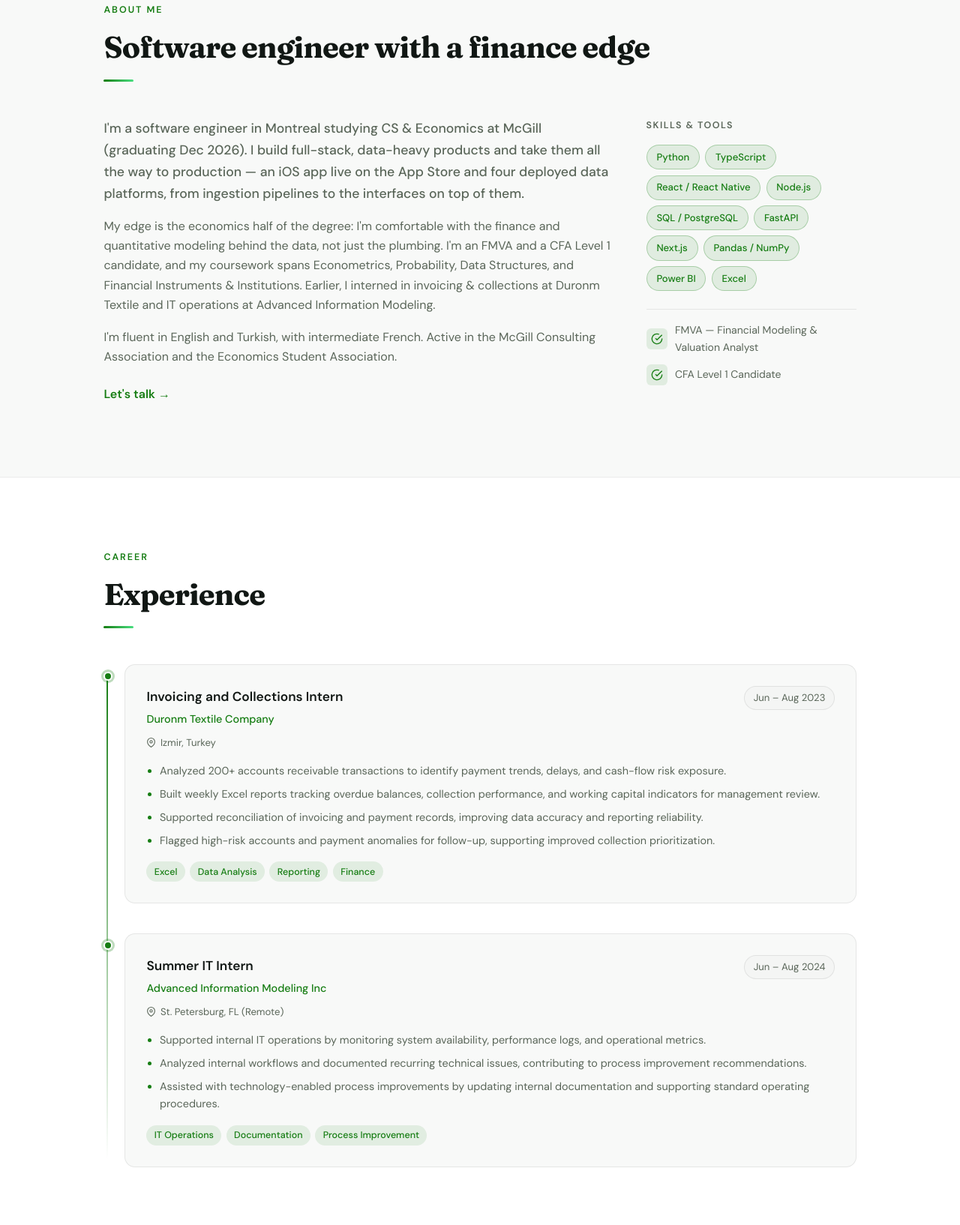
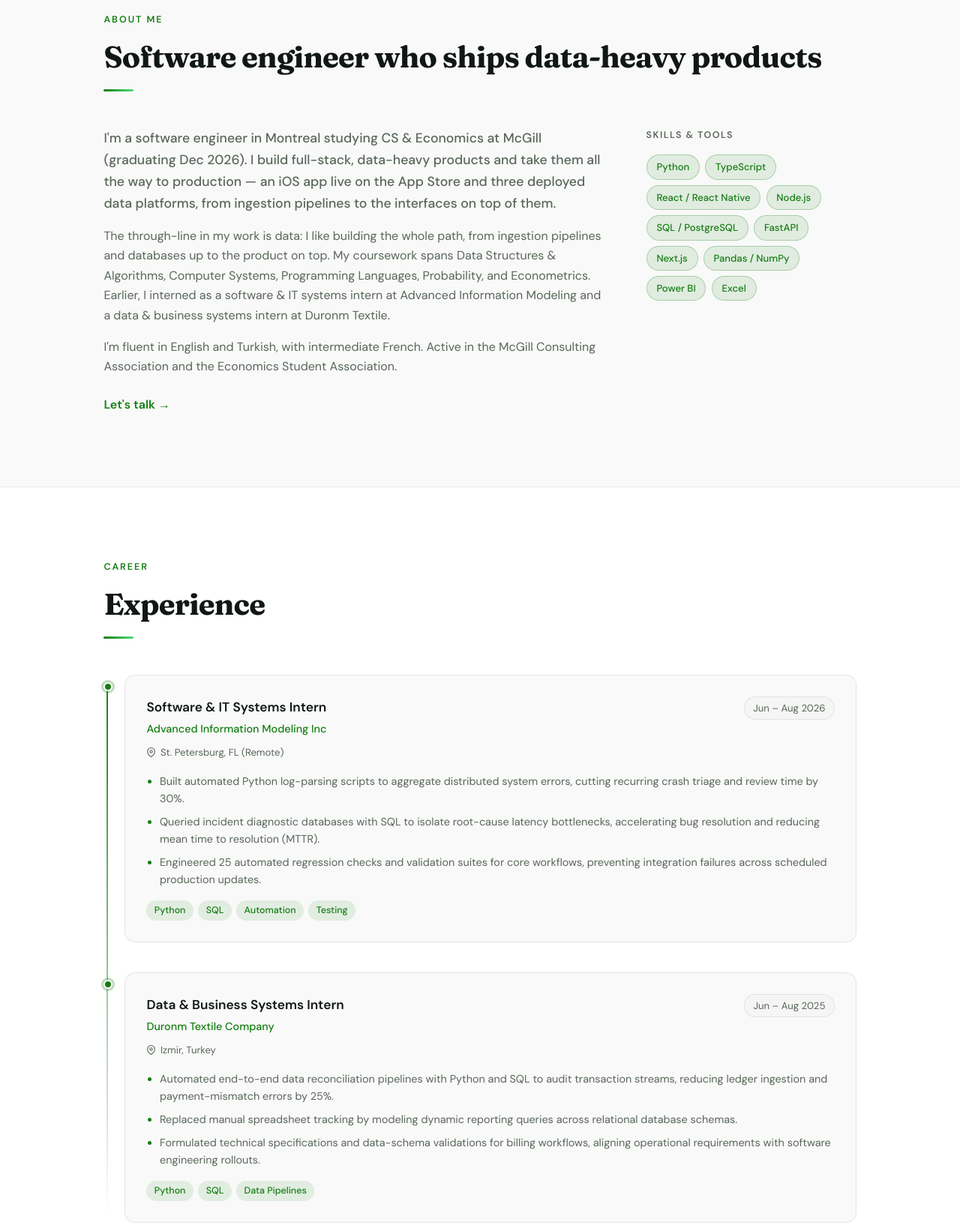
Before and after one commit to kbaran011/Own-Website, a plain HTML site: page index.html in a window 1280 px wide. Shown: the part 894-2528 px from the top of the page at 75% size. Drawn offline with Linux system fonts and the light colour scheme.

Commit message:
Reposition as software & data; update experience; remove FMVA/CFA and AuditAP
- Drop finance-edge framing (About heading, paragraph, hero, meta, certs block)
- Rebuild Experience to match new CV (AIM 2026, Duronm 2025)
- Remove AuditAP case-card; renumber grid; revert live-product count to three

```diff
--- a/index.html
+++ b/index.html
@@ -3,7 +3,7 @@
 <head>
   <meta charset="UTF-8">
   <meta name="viewport" content="width=device-width, initial-scale=1.0">
-  <meta name="description" content="Baran Dursun — Software engineer who ships data-heavy products with a finance edge. McGill CS & Economics '26. An App Store app and four live data products. Open to internships and new grad roles.">
+  <meta name="description" content="Baran Dursun — Software engineer who ships data-heavy products. McGill CS & Economics '26. An App Store app and three live data products. Open to internships and new grad roles.">
   <link rel="canonical" href="https://kemalbarandursun.com/">
   <title>Baran Dursun — Software Engineer</title>
   <script>
@@ -18,7 +18,7 @@
 
   <!-- Open Graph -->
   <meta property="og:title" content="Baran Dursun — Software Engineer">
-  <meta property="og:description" content="Software engineer who ships data-heavy products with a finance edge. McGill CS & Economics '26 — an App Store app and four live data products.">
+  <meta property="og:description" content="Software engineer who ships data-heavy products. McGill CS & Economics '26 — an App Store app and three live data products.">
   <meta property="og:type" content="website">
   <meta property="og:url" content="https://kemalbarandursun.com/">
   <meta property="og:site_name" content="Baran Dursun">
@@ -30,7 +30,7 @@
   <!-- Twitter -->
   <meta name="twitter:card" content="summary_large_image">
   <meta name="twitter:title" content="Baran Dursun — Software Engineer">
-  <meta name="twitter:description" content="Software engineer who ships data-heavy products with a finance edge. McGill CS & Economics '26 — an App Store app and four live data products.">
+  <meta name="twitter:description" content="Software engineer who ships data-heavy products. McGill CS & Economics '26 — an App Store app and three live data products.">
   <meta name="twitter:image" content="https://kemalbarandursun.com/assets/og-image.png">
   <meta name="twitter:image:alt" content="Baran Dursun — Software engineer who builds and ships data-heavy products">
 
@@ -107,7 +107,7 @@
             I build and ship <span class="highlight">data-heavy products</span>.
           </h1>
           <p class="hero-desc reveal">
-            McGill CS &amp; Economics '26. I ship full-stack products end to end — an App Store app and four live data platforms — with a finance edge (FMVA, CFA Level 1 candidate).
+            McGill CS &amp; Economics '26. I ship full-stack, data-heavy products end to end — an App Store app and three live data platforms, from ingestion pipelines to the interfaces on top of them.
           </p>
           <div class="hero-cta reveal">
             <a href="#work" class="btn btn-primary">
@@ -138,15 +138,15 @@
       <div class="container section-inner">
         <div class="section-header reveal">
           <p class="section-eyebrow">About me</p>
-          <h2 class="section-title">Software engineer with a finance edge</h2>
+          <h2 class="section-title">Software engineer who ships data-heavy products</h2>
         </div>
         <div class="about-grid">
           <div class="about-content">
             <p class="about-lead reveal">
-              I'm a software engineer in Montreal studying CS &amp; Economics at McGill (graduating Dec 2026). I build full-stack, data-heavy products and take them all the way to production — an iOS app live on the App Store and four deployed data platforms, from ingestion pipelines to the interfaces on top of them.
+              I'm a software engineer in Montreal studying CS &amp; Economics at McGill (graduating Dec 2026). I build full-stack, data-heavy products and take them all the way to production — an iOS app live on the App Store and three deployed data platforms, from ingestion pipelines to the interfaces on top of them.
             </p>
             <p class="reveal">
-              My edge is the economics half of the degree: I'm comfortable with the finance and quantitative modeling behind the data, not just the plumbing. I'm an FMVA and a CFA Level 1 candidate, and my coursework spans Econometrics, Probability, Data Structures, and Financial Instruments &amp; Institutions. Earlier, I interned in invoicing &amp; collections at Duronm Textile and IT operations at Advanced Information Modeling.
+              The through-line in my work is data: I like building the whole path, from ingestion pipelines and databases up to the product on top. My coursework spans Data Structures &amp; Algorithms, Computer Systems, Programming Languages, Probability, and Econometrics. Earlier, I interned as a software &amp; IT systems intern at Advanced Information Modeling and a data &amp; business systems intern at Duronm Textile.
             </p>
             <p class="reveal">
               I'm fluent in English and Turkish, with intermediate French. Active in the McGill Consulting Association and the Economics Student Association.
@@ -166,20 +166,6 @@
               <span class="skill-badge">Pandas / NumPy</span>
               <span class="skill-badge">Power BI</span>
               <span class="skill-badge">Excel</span>
-            </div>
-            <div class="about-certs">
-              <div class="cert-item">
-                <span class="cert-icon">
-                  <svg width="16" height="16" viewBox="0 0 24 24" fill="none" stroke="currentColor" stroke-width="2"><path d="M22 11.08V12a10 10 0 11-5.93-9.14"/><polyline points="22 4 12 14.01 9 11.01"/></svg>
-                </span>
-                <span>FMVA — Financial Modeling &amp; Valuation Analyst</span>
-              </div>
-              <div class="cert-item">
-                <span class="cert-icon">
-                  <svg width="16" height="16" viewBox="0 0 24 24" fill="none" stroke="currentColor" stroke-width="2"><path d="M22 11.08V12a10 10 0 11-5.93-9.14"/><polyline points="22 4 12 14.01 9 11.01"/></svg>
-                </span>
-                <span>CFA Level 1 Candidate</span>
-              </div>
             </div>
           </div>
         </div>
@@ -201,23 +187,22 @@
             <div class="timeline-card">
               <div class="timeline-header">
                 <div>
-                  <h3>Invoicing and Collections Intern</h3>
-                  <p class="timeline-company">Duronm Textile Company</p>
+                  <h3>Software &amp; IT Systems Intern</h3>
+                  <p class="timeline-company">Advanced Information Modeling Inc</p>
                 </div>
-                <span class="timeline-period">Jun – Aug 2023</span>
+                <span class="timeline-period">Jun – Aug 2026</span>
               </div>
               <p class="timeline-location">
                 <svg width="13" height="13" viewBox="0 0 24 24" fill="none" stroke="currentColor" stroke-width="2"><path d="M21 10c0 7-9 13-9 13s-9-6-9-13a9 9 0 0118 0z"/><circle cx="12" cy="10" r="3"/></svg>
-                Izmir, Turkey
+                St. Petersburg, FL (Remote)
               </p>
               <ul class="exp-bullets">
-                <li>Analyzed 200+ accounts receivable transactions to identify payment trends, delays, and cash-flow risk exposure.</li>
-                <li>Built weekly Excel reports tracking overdue balances, collection performance, and working capital indicators for management review.</li>
-                <li>Supported reconciliation of invoicing and payment records, improving data accuracy and reporting reliability.</li>
-                <li>Flagged high-risk accounts and payment anomalies for follow-up, supporting improved collection prioritization.</li>
+                <li>Built automated Python log-parsing scripts to aggregate distributed system errors, cutting recurring crash triage and review time by 30%.</li>
+                <li>Queried incident diagnostic databases with SQL to isolate root-cause latency bottlenecks, accelerating bug resolution and reducing mean time to resolution (MTTR).</li>
+                <li>Engineered 25 automated regression checks and validation suites for core workflows, preventing integration failures across scheduled production updates.</li>
               </ul>
               <div class="timeline-tags">
-                <span>Excel</span><span>Data Analysis</span><span>Reporting</span><span>Finance</span>
+                <span>Python</span><span>SQL</span><span>Automation</span><span>Testing</span>
               </div>
             </div>
           </div>
@@ -229,22 +214,22 @@
             <div class="timeline-card">
               <div class="timeline-header">
                 <div>
-                  <h3>Summer IT Intern</h3>
-                  <p class="timeline-company">Advanced Information Modeling Inc</p>
+                  <h3>Data &amp; Business Systems Intern</h3>
+                  <p class="timeline-company">Duronm Textile Company</p>
                 </div>
-                <span class="timeline-period">Jun – Aug 2024</span>
+                <span class="timeline-period">Jun – Aug 2025</span>
               </div>
               <p class="timeline-location">
                 <svg width="13" height="13" viewBox="0 0 24 24" fill="none" stroke="currentColor" stroke-width="2"><path d="M21 10c0 7-9 13-9 13s-9-6-9-13a9 9 0 0118 0z"/><circle cx="12" cy="10" r="3"/></svg>
-                St. Petersburg, FL (Remote)
+                Izmir, Turkey
               </p>
               <ul class="exp-bullets">
-                <li>Supported internal IT operations by monitoring system availability, performance logs, and operational metrics.</li>
-                <li>Analyzed internal workflows and documented recurring technical issues, contributing to process improvement recommendations.</li>
-                <li>Assisted with technology-enabled process improvements by updating internal documentation and supporting standard operating procedures.</li>
+                <li>Automated end-to-end data reconciliation pipelines with Python and SQL to audit transaction streams, reducing ledger ingestion and payment-mismatch errors by 25%.</li>
+                <li>Replaced manual spreadsheet tracking by modeling dynamic reporting queries across relational database schemas.</li>
+                <li>Formulated technical specifications and data-schema validations for billing workflows, aligning operational requirements with software engineering rollouts.</li>
               </ul>
               <div class="timeline-tags">
-                <span>IT Operations</span><span>Documentation</span><span>Process Improvement</span>
+                <span>Python</span><span>SQL</span><span>Data Pipelines</span>
               </div>
             </div>
           </div>
@@ -392,44 +377,12 @@
             </div>
           </article>
 
-          <article class="case-card reveal">
-            <div class="case-shot">
-              <img src="assets/shots/auditap.jpg" loading="lazy" width="1200" height="750" alt="AuditAP accounts-payable monitoring dashboard flagging invoice anomalies">
-              <span class="case-badge">Live</span>
-              <span class="case-number">05</span>
-            </div>
-            <div class="case-body">
-              <h3>AuditAP</h3>
-              <p class="case-tagline">Accounts-payable anomaly monitoring for small finance teams.</p>
-              <div class="case-sections">
-                <div class="case-block">
-                  <span class="case-label">Problem</span>
-                  <p>Duplicate invoices, creeping vendor prices, and forgotten "zombie" subscriptions quietly drain accounts payable and rarely get caught by hand.</p>
-                </div>
-                <div class="case-block">
-                  <span class="case-label">Build</span>
-                  <p>Integrates with QuickBooks and builds 90-day rolling statistical baselines per vendor to flag duplicate invoices, vendor price creep, and zombie subscriptions, with an LLM pass auditing individual invoice line items.</p>
-                </div>
-                <div class="case-block">
-                  <span class="case-label">Status</span>
-                  <p>Live at auditap.it.com.</p>
-                </div>
-              </div>
-              <div class="work-tags">
-                <span>Python</span><span>SQL</span><span>PostgreSQL</span><span>LLMs</span>
-              </div>
-              <div class="case-links">
-                <a href="https://auditap.it.com/" class="case-link case-link-primary" target="_blank" rel="noopener">Open live app →</a>
-                <a href="https://github.com/kbaran011/auditap" class="case-link" target="_blank" rel="noopener">GitHub</a>
-              </div>
-            </div>
-          </article>
         </div>
 
         <div class="work-grid">
           <a href="https://github.com/kbaran011/Quantitative_Portfolio_Optimization_-_Risk-Engine" class="work-card reveal" target="_blank" rel="noopener">
             <div class="work-card-top">
-              <span class="work-number">06</span>
+              <span class="work-number">05</span>
               <span class="work-card-arrow">→</span>
             </div>
             <h3>Quantitative Portfolio Optimization &amp; Risk Engine</h3>
@@ -441,7 +394,7 @@
 
           <a href="https://github.com/kbaran011/Global-Layoffs-Data-Cleaning-Exploratory-Analysis" class="work-card reveal" target="_blank" rel="noopener">
             <div class="work-card-top">
-              <span class="work-number">07</span>
+              <span class="work-number">06</span>
               <span class="work-card-arrow">→</span>
             </div>
             <h3>Global Layoffs — Data Cleaning &amp; Exploratory Analysis</h3>
@@ -453,7 +406,7 @@
 
           <a href="https://github.com/kbaran011/Expense_Tracker_App" class="work-card reveal" target="_blank" rel="noopener">
             <div class="work-card-top">
-              <span class="work-number">08</span>
+              <span class="work-number">07</span>
               <span class="work-card-arrow">→</span>
             </div>
             <h3>Expense Tracker App</h3>
```
